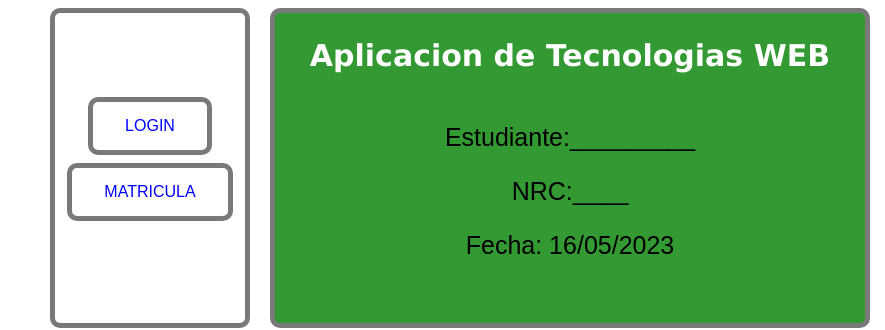
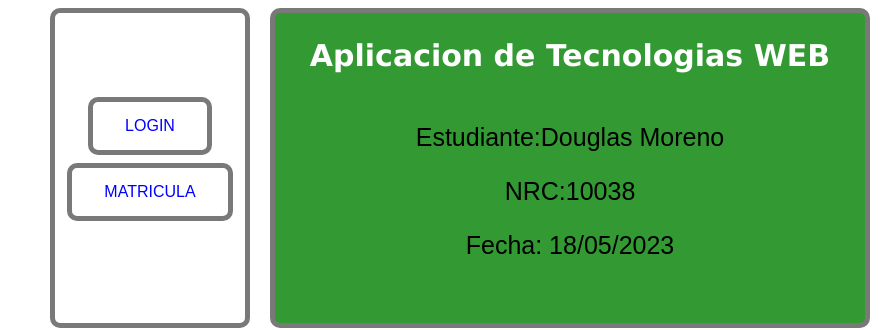
Before and after one commit to ddmoreno1/Act01_ddmoreno1_10038, a plain HTML site: page index.html in a window 1280 px wide. Shown: the part 272-602 px from the top of the page, 0-885 px from the left. Drawn offline with Linux system fonts and the light colour scheme.

Commit message:
index.html

```diff
--- a/index.html
+++ b/index.html
@@ -26,9 +26,9 @@
     </div>
     <div id="content">
         <h2>Aplicacion de Tecnologias WEB</h2>
-        <p class="Texto">Estudiante:_________</p>
-        <p class="Texto">NRC:____</p>
-        <p class="Texto">Fecha: 16/05/2023</p>
+        <p class="Texto">Estudiante:Douglas Moreno</p>
+        <p class="Texto">NRC:10038</p>
+        <p class="Texto">Fecha: 18/05/2023</p>
     </div>
     <div id="rightMenu">
         <iframe class="video" src="https://www.youtube.com/embed/_LqBlEJcBSw" title="YouTube video player" frameborder="0" allow="accelerometer; autoplay; clipboard-write; encrypted-media; gyroscope; picture-in-picture; web-share" allowfullscreen></iframe>
```
